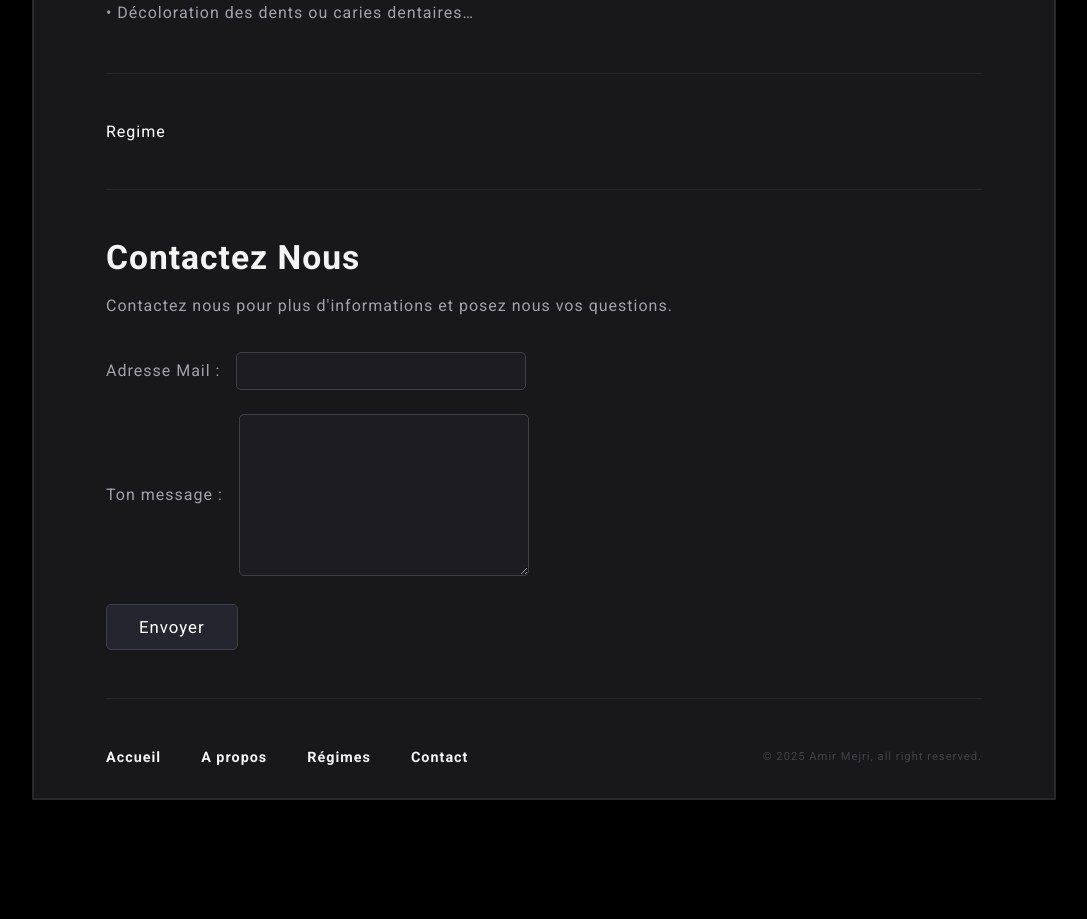
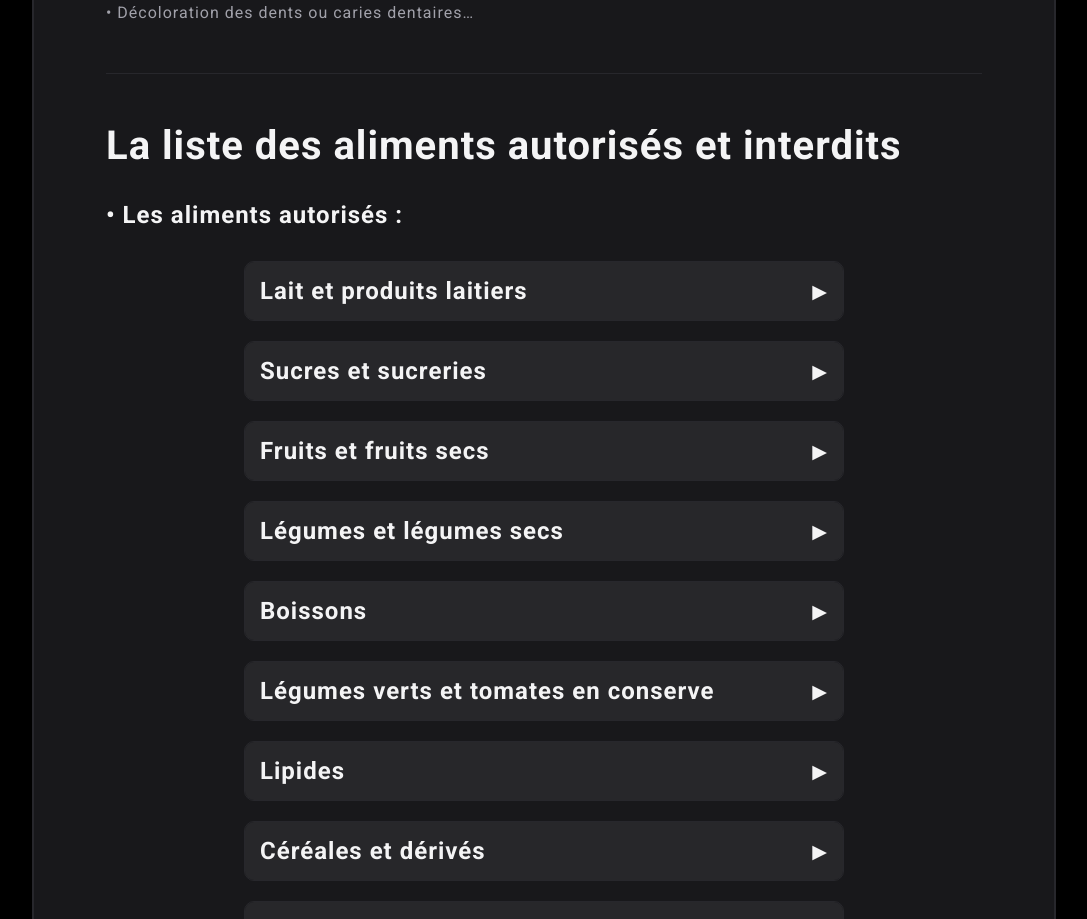
Before and after one commit to amirmejri96/GlutenOut, a React (Create React App) app: page / in a window 1280 px wide. Shown: the part 1667-2586 px from the top of the page, without its empty margins (96-1183 px from the left). Before the commit the page ends 2467 px from the top, so only its background shows below. Built offline with nearby package versions, Linux system fonts and the light colour scheme.

Commit message:
aliments

```diff
--- a/src/App.js
+++ b/src/App.js
@@ -1,8 +1,8 @@
 import Navbar from "./components/navbar/Navbar";
 import Accueil from "./pages/1- accueil/Accueil";
 import Propos from "./pages/2- a propos/Propos";
-import Regime from "./pages/5- regimes/Regime";
-import Contact from "./pages/6- contact/Contact";
+import Regime from "./pages/3- regimes/Regime";
+import Contact from "./pages/5- contact/Contact";
 import Footer from "./components/footer/Footer";
 
 function App() {
--- /dev/null
+++ b/src/pages/3- regimes/Regime.css
@@ -0,0 +1,72 @@
+section.regime h2 {
+    color: var(--title);
+    font-size: 2.5rem;
+    margin-bottom: 1rem;
+}
+
+section.regime h4 {
+    color: var(--title);
+    font-weight: 700;
+    font-size: 1.5rem;
+    margin: 2rem 0;
+}
+
+.accordion {
+    border: 1px solid var(--border);
+    margin: 20px auto;
+    border-radius: 10px;
+    overflow: hidden;
+    width: 90%;
+    max-width: 600px;
+}
+
+.accordion-header {
+    display: flex;
+    justify-content: space-between;
+    align-items: center;
+    padding: 15px;
+    cursor: pointer;
+    background-color: var(--bgHeader);
+    transition: background-color 0.3s ease;
+}
+
+.accordion-header:hover {
+    background-color: var(--blue);
+}
+
+.accordion-header h3 {
+    margin: 0;
+    font-size: 1.5rem;
+    font-weight: bold;
+    color: var(--title);
+}
+
+.accordion-header .icon {
+    font-size: 1.2rem;
+    transition: transform 0.3s ease;
+    color: var(--title);
+}
+
+.accordion-header .icon.rotate {
+    transform: rotate(90deg);
+}
+
+.accordion-content {
+    padding: 15px;
+    border-top: 1px solid var(--border);
+    display: none;
+    font-size: 1em;
+    color: black;
+    font-weight: bold;
+    background-color: var(--title);
+}
+
+.content-row {
+    padding: 5px 0;
+}
+
+.content-title {
+    flex: 1;
+    text-align: left;
+    font-weight: bold;
+}
--- /dev/null
+++ b/src/pages/3- regimes/Regime.js
@@ -0,0 +1,122 @@
+import React from 'react'
+import { useState } from 'react';
+import './Regime.css'
+
+const Regime = () => {
+  const [activeIndex, setActiveIndex] = useState(null);
+
+  const toggleAccordion = (index) => {
+    setActiveIndex(activeIndex === index ? null : index);
+  };
+
+  const data = [
+    { title: "Lait et produits laitiers", content: "• Lait : ", content1: "• Yaourt : Délice Danone ( Nature ) / Activia ( Activia 0% - Activia bifidus - Activia aux fruits ) / Délice ( Danup à boire - Danao - Delimix - Twist - Petit suisse - Jockey nature - Délice creamy - Délice danone à boire - Délice aux fruits - Délishake ) / Vitalait ( Nature - Aromatisé - Mamzouj aux fruits 0% ) / Y'AB (  Nature - Arômatsé  - Biparfumé - Brassé - Playa-TipTop ) / Thelja ( Tip top brassé - Fruit top - Tip top yaourt à boire ) / ", content2: "• Fromage : " },
+    { title: "Sucres et sucreries", content: "Sac Simple", content1: "Sac Haut De Gamme" },
+    { title: "Fruits et fruits secs", content: "Nettoyage Gilet Moto", content1: "Casque Moto", content2: "Gant Moto" },
+    { title: "Légumes et légumes secs", content: "Chaise Voiture", content1: "Chaise enfant", content2: "MaxiCosi" },
+    { title: "Boissons", content: "Nettoyage Basket Simple", content1: "Nettoyage Bottine", content2: "Nettoyage Haut De Gamme" },
+    { title: "Légumes verts et tomates en conserve", content: "Sac Simple", content1: "Sac Haut De Gamme" },
+    { title: "Lipides", content: "Nettoyage Gilet Moto", content1: "Casque Moto", content2: "Gant Moto" },
+    { title: "Céréales et dérivés", content: "Chaise Voiture", content1: "Chaise enfant", content2: "MaxiCosi" },
+    { title: "Viandes", content: "Nettoyage Basket Simple", content1: "Nettoyage Bottine", content2: "Nettoyage Haut De Gamme" },
+    { title: "Autres aliments", content: "Sac Simple", content1: "Sac Haut De Gamme" },
+  ];
+
+  const [aactiveIndex, setAactiveIndex] = useState(null);
+
+  const ttoggleAccordion = (iindex) => {
+    setAactiveIndex(aactiveIndex === iindex ? null : iindex);
+  };
+
+  const daata = [
+    { title: "Lait et produits laitiers", content: "• Lait", content1: "• Yaourt", content2: "• Fromage" },
+    { title: "Sucres et sucreries", content: "Sac Simple", content1: "Sac Haut De Gamme" },
+    { title: "Fruits et fruits secs", content: "Nettoyage Gilet Moto", content1: "Casque Moto", content2: "Gant Moto" },
+    { title: "Légumes et légumes secs", content: "Chaise Voiture", content1: "Chaise enfant", content2: "MaxiCosi" },
+    { title: "Boissons", content: "Nettoyage Basket Simple", content1: "Nettoyage Bottine", content2: "Nettoyage Haut De Gamme" },
+    { title: "Légumes verts et tomates en conserve", content: "Sac Simple", content1: "Sac Haut De Gamme" },
+    { title: "Lipides", content: "Nettoyage Gilet Moto", content1: "Casque Moto", content2: "Gant Moto" },
+    { title: "Céréales et dérivés", content: "Chaise Voiture", content1: "Chaise enfant", content2: "MaxiCosi" },
+    { title: "Viandes", content: "Nettoyage Basket Simple", content1: "Nettoyage Bottine", content2: "Nettoyage Haut De Gamme" },
+    { title: "Autres aliments", content: "Sac Simple", content1: "Sac Haut De Gamme" },
+  ];
+  return (
+    <section id='régimes' className='regime'>
+      <h2>La liste des aliments autorisés et interdits</h2>
+      <div className='autorisé'>
+        <h4>• Les aliments autorisés :</h4>
+        {data.map((item, index) => (
+          <div className="accordion" key={index}>
+            <div
+              className="accordion-header"
+              onClick={() => toggleAccordion(index)}
+            >
+              <h3>{item.title}</h3>
+              <span className={`icon ${activeIndex === index ? 'rotate' : ''}`}>
+                &#9654;
+              </span>
+            </div>
+
+            <div
+              className="accordion-content"
+              style={{ display: activeIndex === index ? 'block' : 'none' }}
+            >
+              <div className="content-row">
+                <span className="content-title">{item.content}</span>
+              </div>
+              {item.content1 && (
+                <div className="content-row">
+                  <span className="content-title">{item.content1}</span>
+                </div>
+              )}
+              {item.content2 && (
+                <div className="content-row">
+                  <span className="content-title">{item.content2}</span>
+                </div>
+              )}
+            </div>
+          </div>
+        ))}
+      </div>
+
+      <div className='non-autorisé'>
+        <h4>• Les aliments interdits :</h4>
+        {daata.map((iitem, iindex) => (
+          <div className="accordion" key={iindex}>
+            <div
+              className="accordion-header"
+              onClick={() => ttoggleAccordion(iindex)}
+            >
+              <h3>{iitem.title}</h3>
+              <span className={`icon ${aactiveIndex === iindex ? 'rotate' : ''}`}>
+                &#9654;
+              </span>
+            </div>
+
+            <div
+              className="accordion-content"
+              style={{ display: aactiveIndex === iindex ? 'block' : 'none' }}
+            >
+              <div className="content-row">
+                <span className="content-title">{iitem.content.split(".....................")[0]}</span>
+              </div>
+              {iitem.content1 && (
+                <div className="content-row">
+                  <span className="content-title">{iitem.content1.split("...................................")[0]}</span>
+                </div>
+              )}
+              {iitem.content2 && (
+                <div className="content-row">
+                  <span className="content-title">{iitem.content2.split("................")[0]}</span>
+                </div>
+              )}
+            </div>
+          </div>
+        ))}
+      </div>
+
+    </section>
+  )
+}
+
+export default Regime
--- a/src/pages/5- regimes/Regime.js
+++ /dev/null
@@ -1,10 +0,0 @@
-import React from 'react'
-import './Regime.css'
-
-const Regime = () => {
-  return (
-    <div>Regime</div>
-  )
-}
-
-export default Regime
```
Also changed, not shown: src/pages/3- symptomes/Symptome.js (deleted, +0 -10 lines), src/pages/4- consequences/Consequence.js (deleted, +0 -10 lines), src/pages/3- symptomes/Symptome.css (deleted), src/pages/4- consequences/Consequence.css (deleted), src/pages/5- contact/Contact.css (renamed from src/pages/6- contact/Contact.css), src/pages/5- contact/Contact.js (renamed from src/pages/6- contact/Contact.js), src/pages/5- regimes/Regime.css (deleted).
